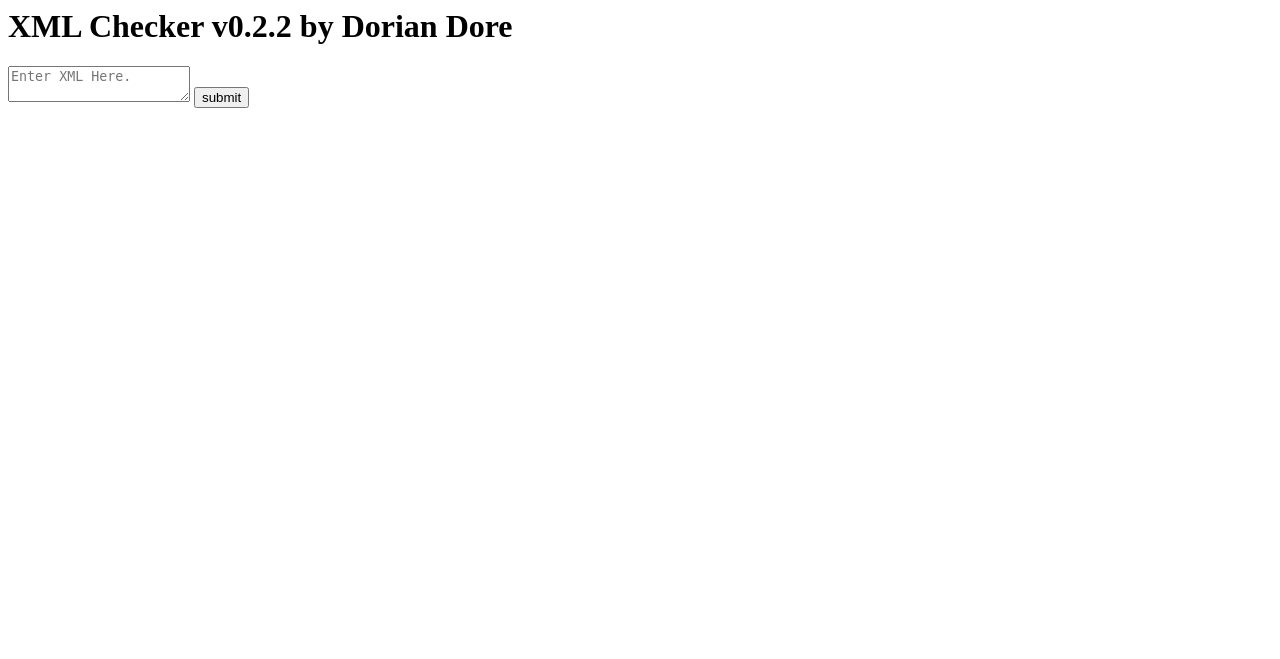
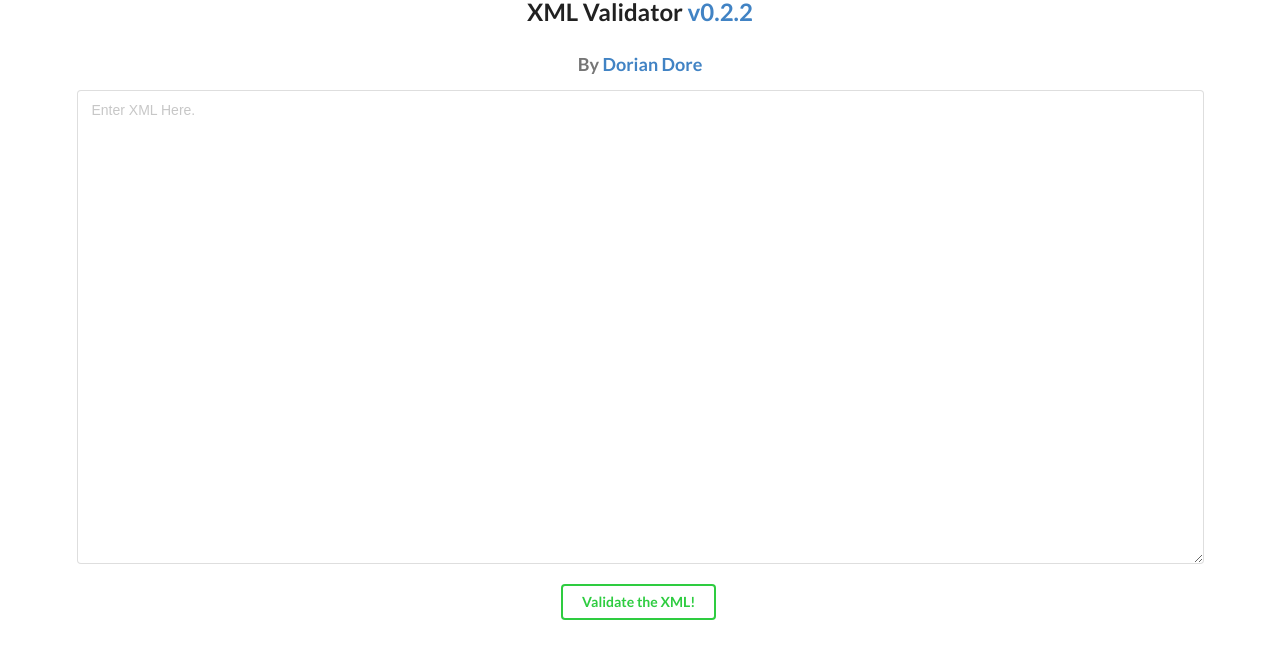
Before and after one commit to doriand01/OCN-XMLChecker, a Django app: page / in a window 1280 px wide. Shown: the top 659 px of the page. Run offline with Django 3.2, Linux system fonts and the light colour scheme; some libraries are stand-ins or nearby versions.

Commit message:
Add styling to the web app

```diff
--- a/templates/xmlchecker/index.html
+++ b/templates/xmlchecker/index.html
@@ -1,7 +1,24 @@
-<!DOCTYPE=html>
-<h1>XML Checker v0.2.2 by Dorian Dore</h1>
-	<form id="upload" action="{% url 'xmlchecker:check' %}" method="POST">
-	  {% csrf_token %}
-	    <textarea size="25" name="upload" placeholder="Enter XML Here." form="upload"></textarea>
-		<input name="Submit XML" value="submit" type="submit"/>
-	</form>
+<!DOCTYPE html>
+<html>
+	<head>
+		<meta charset="utf-8">
+		<link rel="stylesheet" type="text/css" href="https://cdnjs.cloudflare.com/ajax/libs/semantic-ui/2.1.4/semantic.min.css">
+		<script src="https://cdnjs.cloudflare.com/ajax/libs/semantic-ui/2.1.4/semantic.min.js"></script>
+		<title>OCN XML Validator</title>
+	</head>
+	<body>
+	<div class="ui center aligned container">
+		<h2 class="ui header">XML Validator <a href="https://github.com/TheMetaphorer/OCN-XMLChecker">v0.2.2</a></h2>
+		<h3 class="ui grey header">By <a href="https://github.com/TheMetaphorer">Dorian Dore</a></h3>
+			<form id="upload" class="ui form" action="{% url 'xmlchecker:check' %}" method="POST">
+			  {% csrf_token %}
+			<textarea rows="25" name="upload" placeholder="Enter XML Here." form="upload"></textarea><br><br>
+			<button class="ui button inverted animated green" name="Submit XML" value="Submit" type="submit"/>
+  		<div class="visible content">Validate the XML!</div>
+  		<div class="hidden content">
+    		<i class="checkmark icon"></i>
+  		</div>
+			</form>
+	</div>
+</body>
+</html>
```
